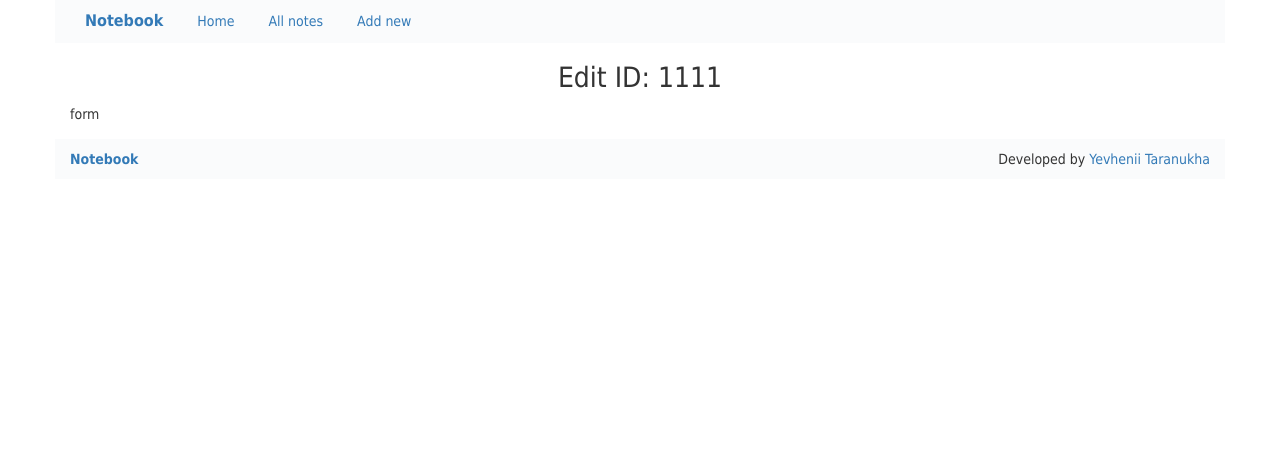
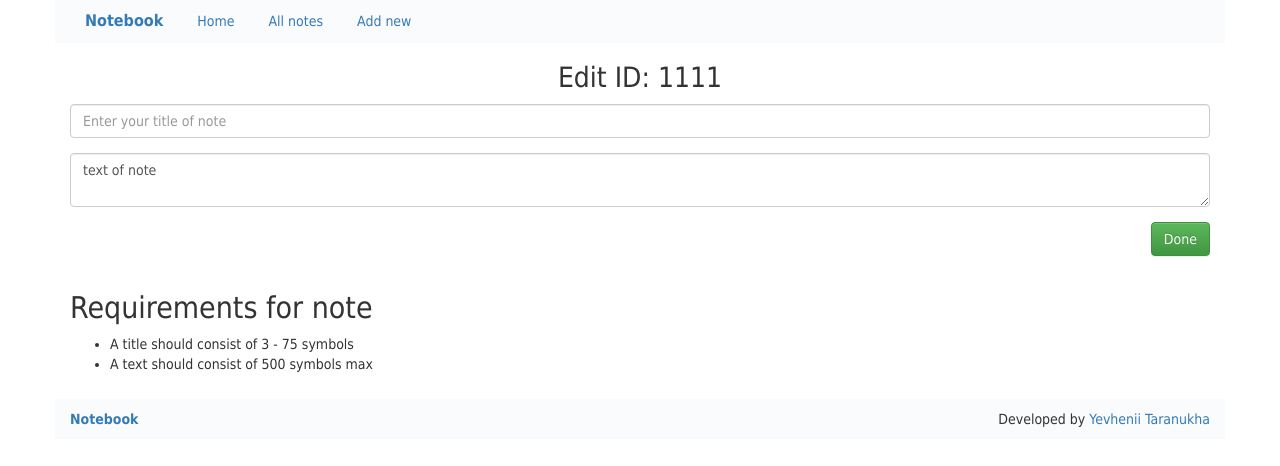
Before and after one commit to tzhenia/Notebook, a PHP site: page /edit.php in a window 1280 px wide. Shown: the top 466 px of the page. Run offline with PHP 8.4, Linux system fonts and the light colour scheme.

Commit message:
text of note

```diff
--- a/src/edit.php
+++ b/src/edit.php
@@ -1,5 +1,5 @@
 <?php
-require_once "view/header.php";
+    require_once "view/header.php";
 ?>
 
 <div class="container">
@@ -9,11 +9,25 @@ require_once "view/header.php";
 
     <div class="row">
         <div class="col-lg-12">
-            form
+            <form action="#" method="post" >
+                <div class="form-group">
+                    <input type="text" class="form-control" minlength="3" maxlength="75" placeholder="Enter your title of note" required >
+                </div>
+
+                <div class="form-group">
+                    <textarea class="form-control" maxlength="500" required>text of note</textarea>
+                </div>
+
+                <div class="form-group text-right">
+                    <input type="submit" class="btn btn-success" value="Done">
+                </div>
+            </form>
         </div>
     </div>
+
+    <?php require_once "view/requirementsNotes.php"; ?>
 </div>
 
 <?php
-require_once "view/footer.php";
+    require_once "view/footer.php";
 ?>
```
